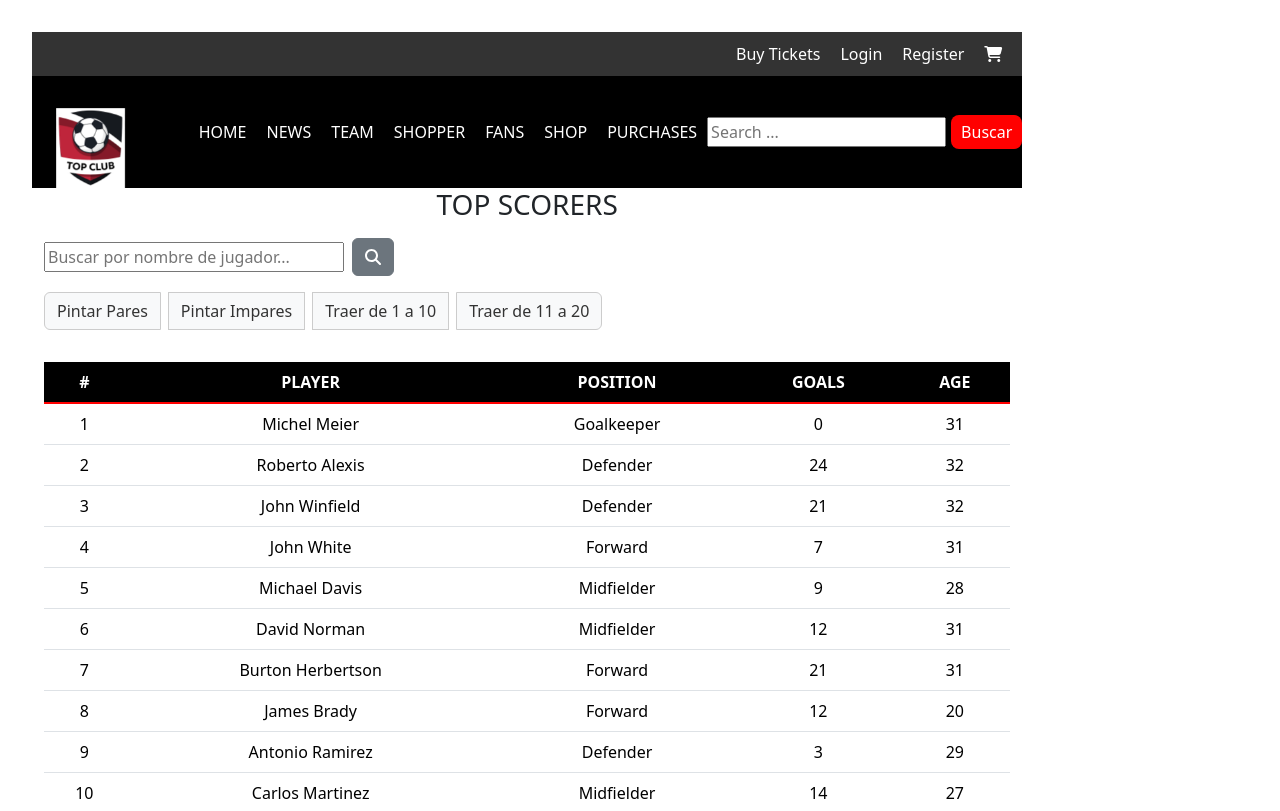
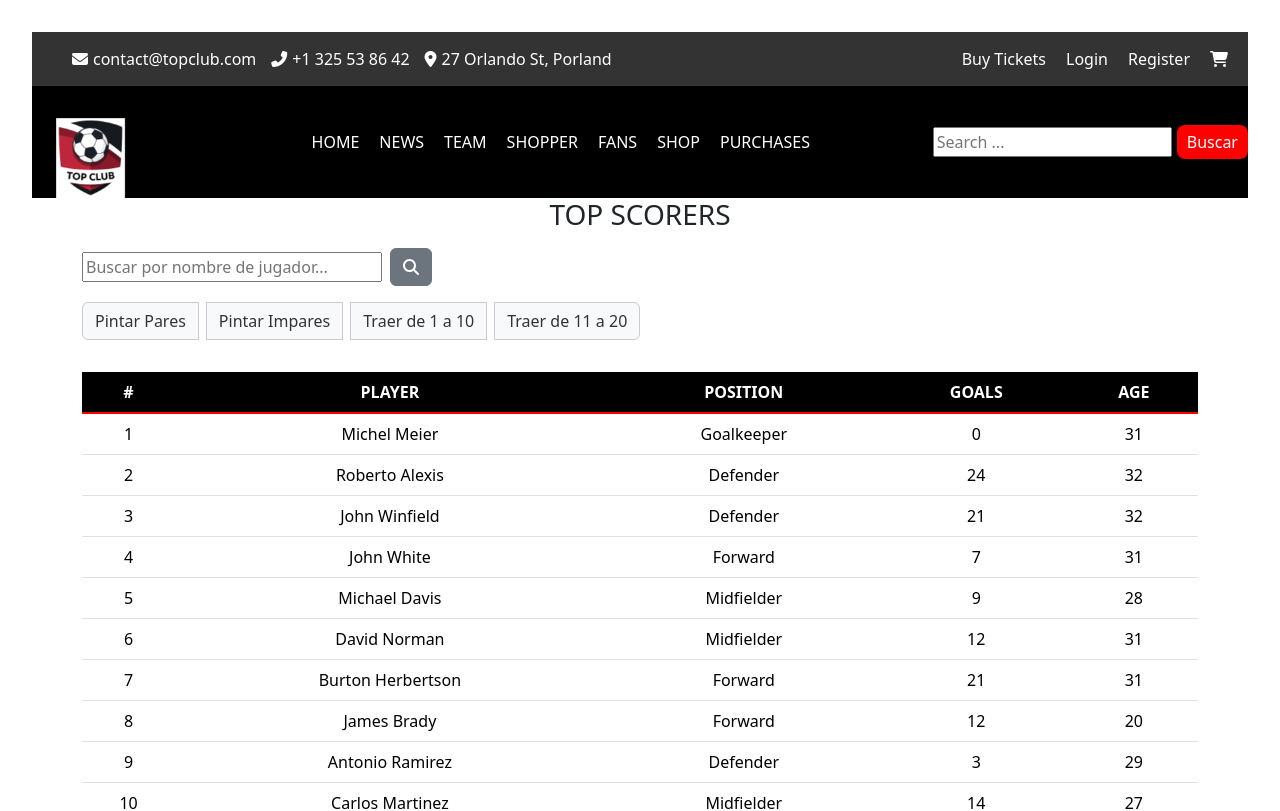
Before and after one commit to danibui/futbol_project, a React (Vite) app: page / in a window 1280 px wide. Shown: the top 811 px of the page. Built offline with nearby package versions, Linux system fonts and the light colour scheme.

Commit message:
Se agregaron los iconos de informacion de contacto, correo, telefono y ubicacion y el cambio de color de los mismos

```diff
--- a/src/componentes/Navbar.css
+++ b/src/componentes/Navbar.css
@@ -82,6 +82,7 @@
   padding: 10px 20px;
   display: flex;
   justify-content: flex-end;
+  align-items: center; /* Alinea elementos verticalmente */
 }
 
 .top-menu .top-menu-links {
@@ -90,6 +91,7 @@
   padding: 0;
   display: flex;
   align-items: center;
+  width: 100%; /* Para usar el espacio disponible */
 }
 
 .top-menu .top-menu-item {
@@ -103,7 +105,25 @@
 }
 
 .top-menu .top-menu-item a:hover {
-  color: red;
+  color: orange;
+}
+
+.top-menu .contact-item {
+  margin-right: auto; /* Mueve el elemento a la izquierda */
+  display: flex;
+  align-items: center;
+}
+
+.contact-item a {
+  text-decoration: none;
+  color: inherit;
+  display: flex;
+  align-items: center;
+  margin-right: 15px; /* Espacio entre el teléfono y el correo */
+}
+
+.contact-item a i {
+  margin-right: 5px;
 }
 
 /* Estilos responsivos */
--- a/src/componentes/navbar_boostrap.jsx
+++ b/src/componentes/navbar_boostrap.jsx
@@ -19,6 +19,17 @@ const NavBar = () => {
     <div>
       <div className="top-menu">
         <ul className="top-menu-links">
+          <li className="top-menu-item contact-item">
+            <a href="mailto:contact@topclub.com">
+              <i className="fas fa-envelope"></i> contact@topclub.com
+            </a>
+            <a href="tel:+1325538642">
+              <i className="fas fa-phone-alt"></i> +1 325 53 86 42
+            </a>
+            <a href="27 Orlando St, Porland">
+              <i className="fas fa-map-marker-alt"></i> 27 Orlando St, Porland
+            </a>
+          </li>
           <li className="top-menu-item"><a href="#option1">Buy Tickets</a></li>
           <li className="top-menu-item"><a href="#option2">Login</a></li>
           <li className="top-menu-item"><a href="#option3">Register</a></li>
--- a/src/index.css
+++ b/src/index.css
@@ -5,7 +5,6 @@
 
   color-scheme: light dark;
   color: rgba(255, 255, 255, 0.87);
-  background-color: #242424;
 
   font-synthesis: none;
   text-rendering: optimizeLegibility;
@@ -22,13 +21,13 @@ a:hover {
   color: #535bf2;
 }
 
-body {
+html, body {
   margin: 0;
-  display: flex;
-  place-items: center;
-  min-width: 320px;
-  min-height: 100vh;
+  padding: 0;
+  width: 100%;
+  height: 100%;
 }
+
 
 h1 {
   font-size: 3.2em;
```
